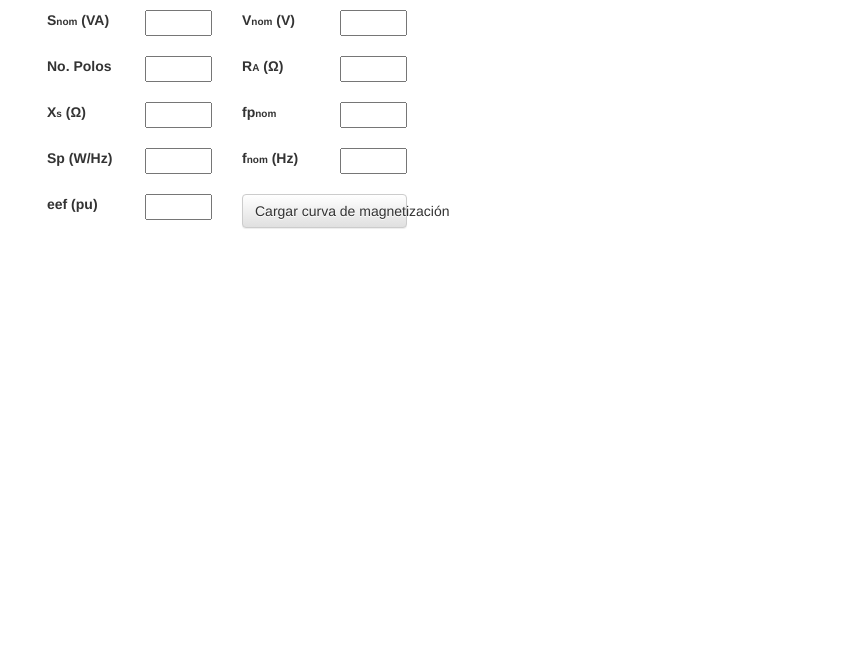
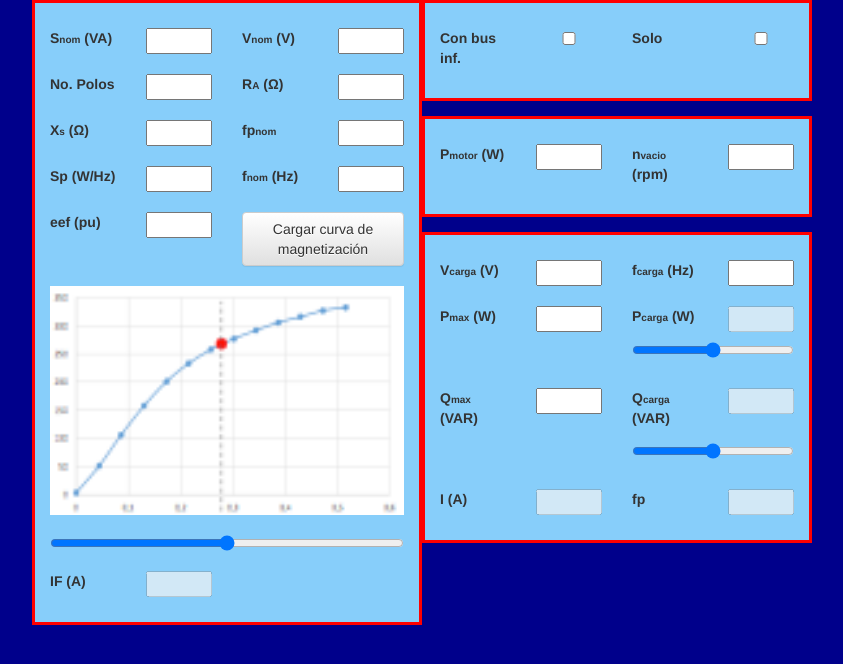
Before and after one commit to 2l3x2nd3r/Simulador, a plain HTML site: page index.html in a window 1280 px wide. Shown: the whole page, without its empty margins (23-866 px from the left). Drawn offline with nearby package versions, Linux system fonts and the light colour scheme.

Commit message:
Add inputs

```diff
--- a/css/style.css
+++ b/css/style.css
@@ -10,3 +10,23 @@ input{
 .text-ad{
 	webkit­shape­inside: rectangle(0,0,100%,100%,100%,100%);
 }
+.cover-img{
+	width: 100%;
+}
+.blue-light{
+	background-color: #87CEFA;
+}
+.blue-dark{
+	background-color: #00008B;
+}
+.border-div{
+ border-style: solid;
+ border-color: red;
+ padding: 15px;
+}
+.margin-top-div{
+	margin-top: 15px;
+}
+.margin-h-left{
+	margin-left: 15px;
+}
--- a/index.html
+++ b/index.html
@@ -13,12 +13,12 @@
 	<script src="https://maxcdn.bootstrapcdn.com/bootstrap/3.3.7/js/bootstrap.min.js" integrity="sha384-Tc5IQib027qvyjSMfHjOMaLkfuWVxZxUPnCJA7l2mCWNIpG9mGCD8wGNIcPD7Txa" crossorigin="anonymous"></script>
 	<link rel="stylesheet" type="text/css" href="css/style.css">
 </head>
-<body>
+<body class="blue-dark">
 <div class="container">
 	<div class="row">
 		<div class="col-xs-12 col-sm-12 col-md-8 col-lg-8">
 			<div class="row">
-				<div class="col-lg-6 col-md-6 col-sm-12 col-xs-12">
+				<div class="col-lg-6 col-md-6 col-sm-12 col-xs-12 blue-light border-div">
 					<div class="row">
 						<div class="col-lg-6 col-md-6 col-sm-6 col-xs-6 margin-v">
 							<div class="row">
@@ -111,21 +111,171 @@
 							</div>
 						</div>
 						<div class="col-lg-6 col-md-6 col-sm-6 col-xs-6 margin-v">
-							<button class="btn btn-default  btn-block text-ad">Cargar curva de magnetización</button>
+							<button class="btn btn-default btn-block">Cargar curva de <br> magnetización</button>
+						</div>
+					</div>
+					<div class="row">
+						<div class="col-lg-12 col-md-12 col-sm-12 col-xs-12 margin-v">
+							<img src="img01.png" class="cover-img">
+						</div>
+						<div class="col-lg-12 col-md-12 col-sm-12 col-xs-12 margin-v">
+							<input type="range" min="0" max="1000" value="500" step="100">
+						</div>
+						<div class="col-lg-6 col-md-6 col-sm-6 col-xs-6 margin-v">
+							<div class="row">
+								<div class="col-lg-6 col-md-6 col-sm-6 col-xs-6">
+									<label>IF (A)</label>
+								</div>
+								<div class="col-lg-6 col-md-6 col-sm-6 col-xs-6">
+									<input type="number" disabled >
+								</div>
+							</div>
 						</div>
 					</div>
 				</div>
-				<div class="col-lg-6 col-md-6 col-sm-12 col-xs-12">
+				<div class="col-lg-6 col-md-6 col-sm-12 col-xs-12 ">
 					<div class="row">
-						<div class="col-lg-12 col-md-12 col-sm-12 col-xs-12">
+						<div class="col-lg-12 col-md-12 col-sm-12 col-xs-12 blue-light border-div">
+							<div class="row">
+								<div class="col-lg-6 col-md-6 col-sm-6 col-xs-6 margin-v">
+									<div class="row">
+										<div class="col-lg-6 col-md-6 col-sm-6 col-xs-6">
+											<label>Con bus inf.</label>
+										</div>
+										<div class="col-lg-6 col-md-6 col-sm-6 col-xs-6">
+											<input type="checkbox">
+										</div>
+									</div>
+								</div>
+								<div class="col-lg-6 col-md-6 col-sm-6 col-xs-6 margin-v">
+									<div class="row">
+										<div class="col-lg-6 col-md-6 col-sm-6 col-xs-6">
+											<label>Solo</label>
+										</div>
+										<div class="col-lg-6 col-md-6 col-sm-6 col-xs-6">
+											<input type="checkbox">
+										</div>
+									</div>
+								</div>
+							</div>
 						</div>
 					</div>
-					<div class="row">
-						<div class="col-lg-12 col-md-12 col-sm-12 col-xs-12">
+					<div class="row margin-top-div">
+						<div class="col-lg-12 col-md-12 col-sm-12 col-xs-12 blue-light border-div">
+							<div class="row">
+								<div class="col-lg-6 col-md-6 col-sm-6 col-xs-6 margin-v">
+									<div class="row">
+										<div class="col-lg-6 col-md-6 col-sm-6 col-xs-6">
+											<label>P<span class="pre">motor</span> (W)</label>
+										</div>
+										<div class="col-lg-6 col-md-6 col-sm-6 col-xs-6">
+											<input type="number" name="" >
+										</div>
+									</div>
+								</div>
+								<div class="col-lg-6 col-md-6 col-sm-6 col-xs-6 margin-v">
+									<div class="row">
+										<div class="col-lg-6 col-md-6 col-sm-6 col-xs-6">
+											<label>n<span class="pre">vacio</span> (rpm)</label>
+										</div>
+										<div class="col-lg-6 col-md-6 col-sm-6 col-xs-6">
+											<input type="number" name="" >
+										</div>
+									</div>
+								</div>
+							</div>
 						</div>
 					</div>
-					<div class="row">
-						<div class="col-lg-12 col-md-12 col-sm-12 col-xs-12">
+					<div class="row margin-top-div">
+						<div class="col-lg-12 col-md-12 col-sm-12 col-xs-12 blue-light border-div">
+							<div class="row">
+								<div class="col-lg-6 col-md-6 col-sm-6 col-xs-6 margin-v">
+									<div class="row">
+										<div class="col-lg-6 col-md-6 col-sm-6 col-xs-6">
+											<label>V<span class="pre">carga</span> (V)</label>
+										</div>
+										<div class="col-lg-6 col-md-6 col-sm-6 col-xs-6">
+											<input type="number" name="" >
+										</div>
+									</div>
+								</div>
+								<div class="col-lg-6 col-md-6 col-sm-6 col-xs-6 margin-v">
+									<div class="row">
+										<div class="col-lg-6 col-md-6 col-sm-6 col-xs-6">
+											<label>f<span class="pre">carga</span> (Hz)</label>
+										</div>
+										<div class="col-lg-6 col-md-6 col-sm-6 col-xs-6">
+											<input type="number" name="" >
+										</div>
+									</div>
+								</div>
+								<div class="col-lg-6 col-md-6 col-sm-6 col-xs-6 margin-v">
+									<div class="row">
+										<div class="col-lg-6 col-md-6 col-sm-6 col-xs-6">
+											<label>P<span class="pre">max</span> (W)</label>
+										</div>
+										<div class="col-lg-6 col-md-6 col-sm-6 col-xs-6">
+											<input type="number" name="" >
+										</div>
+									</div>
+								</div>
+								<div class="col-lg-6 col-md-6 col-sm-6 col-xs-6 margin-v">
+									<div class="row">
+										<div class="col-lg-6 col-md-6 col-sm-6 col-xs-6">
+											<label>P<span class="pre">carga</span> (W)</label>
+										</div>
+										<div class="col-lg-6 col-md-6 col-sm-6 col-xs-6">
+											<input type="number" name="" disabled="">
+										</div>
+										<div class="col-lg-12 col-md-12 col-sm-12 col-xs-12 margin-v">
+											<input type="range" min="0" max="1000" value="500" step="100">
+										</div>
+									</div>
+								</div>
+								<div class="col-lg-6 col-md-6 col-sm-6 col-xs-6 margin-v">
+									<div class="row">
+										<div class="col-lg-6 col-md-6 col-sm-6 col-xs-6">
+											<label>Q<span class="pre">max</span> (VAR)</label>
+										</div>
+										<div class="col-lg-6 col-md-6 col-sm-6 col-xs-6">
+											<input type="number" name="" >
+										</div>
+									</div>
+								</div>
+								<div class="col-lg-6 col-md-6 col-sm-6 col-xs-6 margin-v">
+									<div class="row">
+										<div class="col-lg-6 col-md-6 col-sm-6 col-xs-6">
+											<label>Q<span class="pre">carga</span> (VAR)</label>
+										</div>
+										<div class="col-lg-6 col-md-6 col-sm-6 col-xs-6">
+											<input type="number" name="" disabled>
+										</div>
+										<div class="col-lg-12 col-md-12 col-sm-12 col-xs-12 margin-v">
+											<input type="range" min="0" max="1000" value="500" step="100">
+										</div>
+									</div>
+								</div>
+								<div class="col-lg-6 col-md-6 col-sm-6 col-xs-6 margin-v">
+									<div class="row">
+										<div class="col-lg-6 col-md-6 col-sm-6 col-xs-6">
+											<label>I (A)</label>
+										</div>
+										<div class="col-lg-6 col-md-6 col-sm-6 col-xs-6">
+											<input type="number" name="" disabled>
+										</div>
+									</div>
+								</div>
+								<div class="col-lg-6 col-md-6 col-sm-6 col-xs-6 margin-v">
+									<div class="row">
+										<div class="col-lg-6 col-md-6 col-sm-6 col-xs-6">
+											<label>fp</label>
+										</div>
+										<div class="col-lg-6 col-md-6 col-sm-6 col-xs-6">
+											<input type="number" name="" disabled>
+										</div>
+									</div>
+								</div>
+							</div>
 						</div>
 					</div>
 				</div>
```
Also changed, not shown: img01.png (added).
